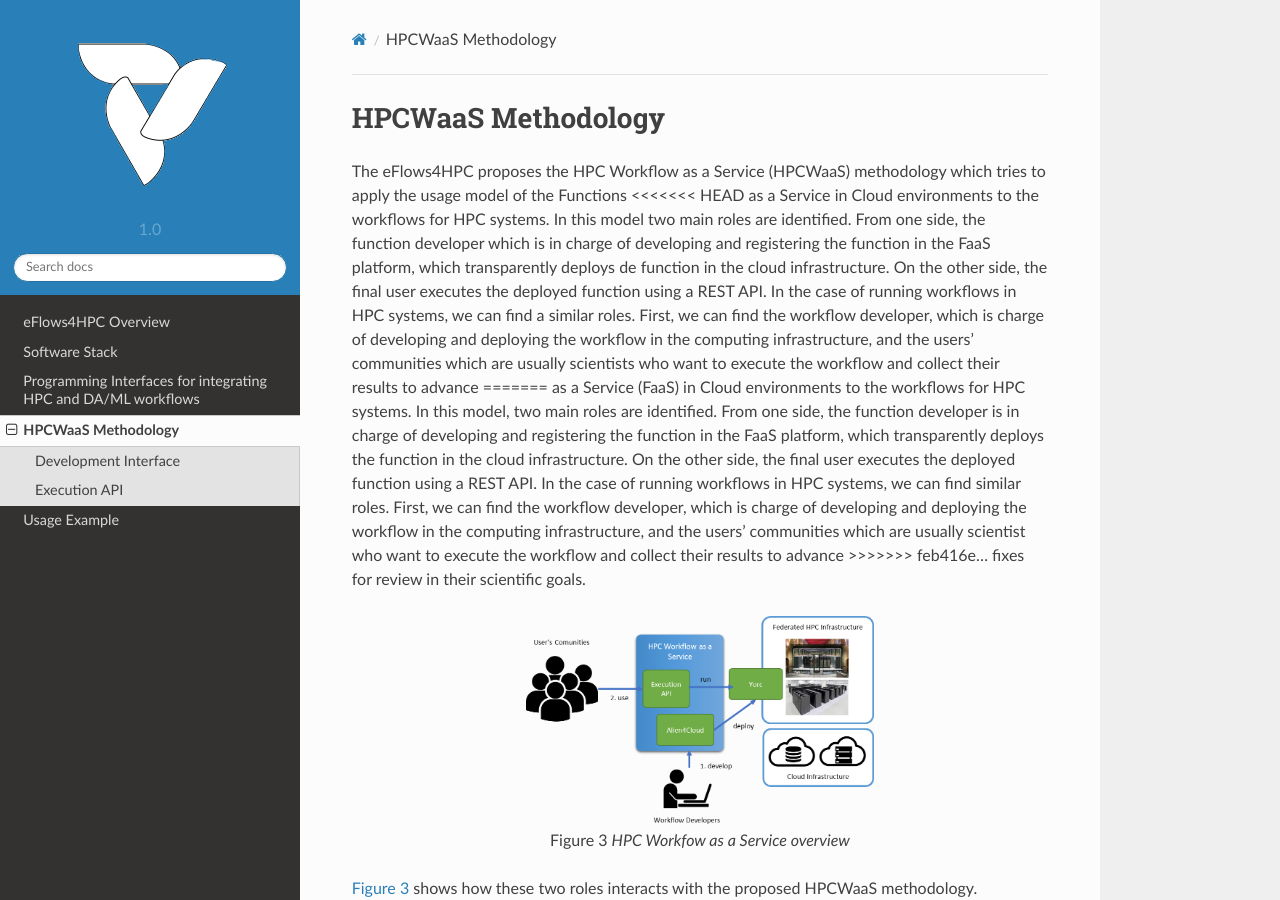
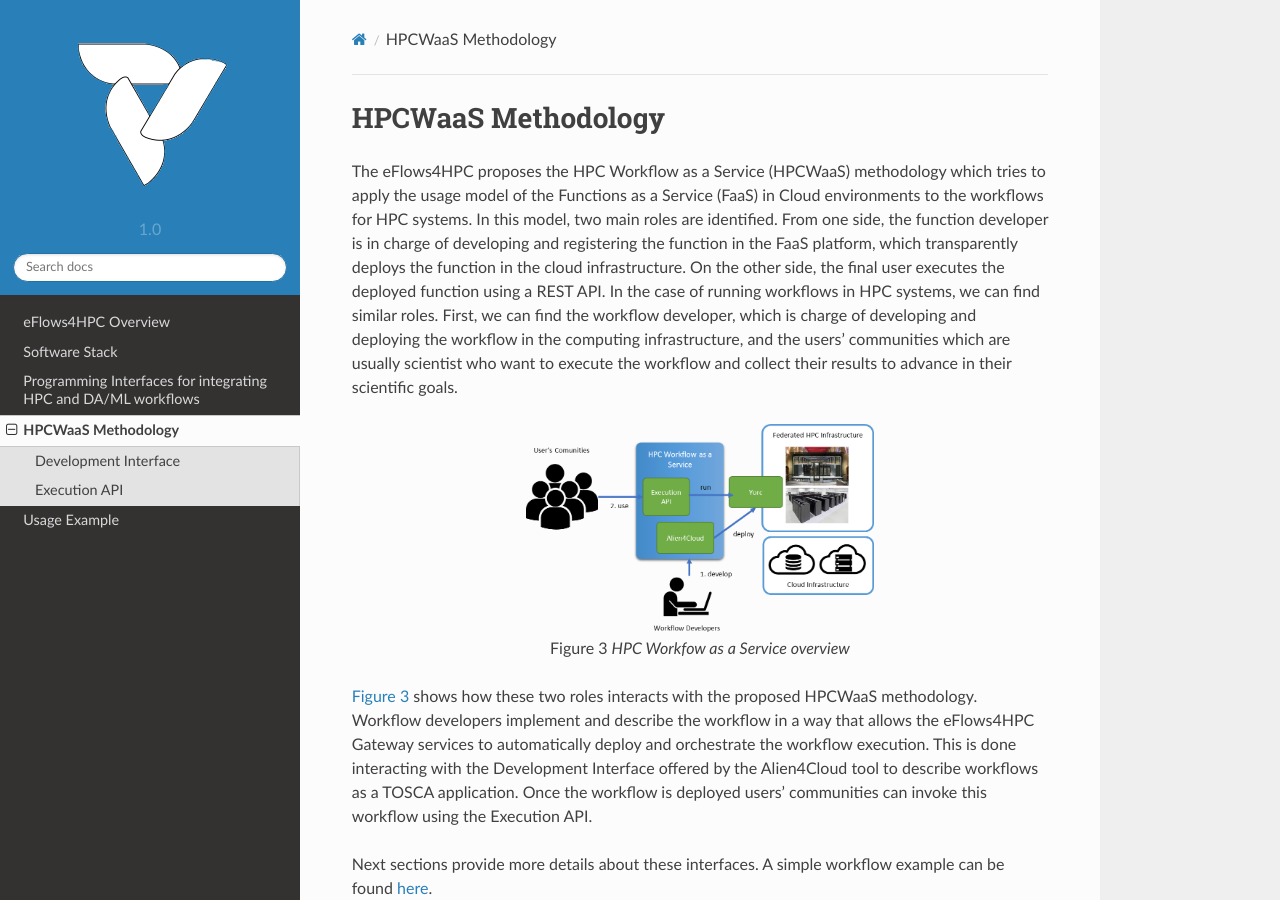
Before and after one commit to eflows4hpc/documentation, a Sphinx documentation site: the page built from doc/source/Sections/03_HPCWaaS_Methodology.rst, in a window 1280 px wide and 900 px high. Built offline with Sphinx 7.4.7 and the Read the Docs theme 2.0.0, drawn with Linux system fonts in a browser that asks for light colours; formulas are drawn with MathJax 3.

Commit message:
fixes incorrect part

```diff
--- a/doc/source/Sections/03_HPCWaaS_Methodology.rst
+++ b/doc/source/Sections/03_HPCWaaS_Methodology.rst
@@ -3,21 +3,12 @@
 ======================
 
 The eFlows4HPC proposes the HPC Workflow as a Service (HPCWaaS) methodology which tries to apply the usage model of the Functions
-<<<<<<< HEAD
-as a Service in Cloud environments to the workflows for HPC systems. In this model two main roles are identified.
-From one side, the function developer which is in charge of developing and registering the function in the FaaS platform,
-which transparently deploys de function in the cloud infrastructure. On the other side, the final user executes the deployed
-function using a REST API. In the case of running workflows in HPC systems, we can find a similar roles. First, we can find
-the workflow developer, which is charge of developing and deploying the workflow in the computing infrastructure, and the
-users' communities which are usually scientists who want to execute the workflow and collect their results to advance
-=======
 as a Service (FaaS) in Cloud environments to the workflows for HPC systems. In this model, two main roles are identified.
 From one side, the function developer is in charge of developing and registering the function in the FaaS platform,
 which transparently deploys the function in the cloud infrastructure. On the other side, the final user executes the deployed
 function using a REST API. In the case of running workflows in HPC systems, we can find  similar roles. First, we can find
 the workflow developer, which is charge of developing and deploying the workflow in the computing infrastructure, and the
 users' communities which are usually scientist who want to execute the workflow and collect their results to advance
->>>>>>> feb416e...  fixes for review
 in their scientific goals.
 
 .. _fig_hpcwaas:
```
